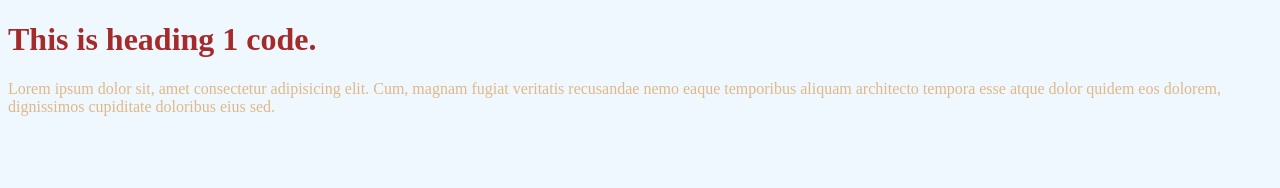
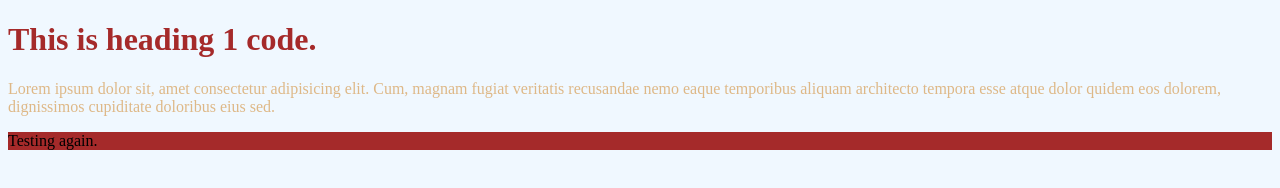
Before and after one commit to KhaingKhaing6921/My-Portfolio, a plain HTML site: page index.html in a window 1280 px wide. Drawn offline with Linux system fonts and the light colour scheme.

Commit message:
adding p tag and style codes

```diff
--- a/index.html
+++ b/index.html
@@ -9,5 +9,6 @@
 <body>
     <h1>This is heading 1 code.</h1>
     <header>Lorem ipsum dolor sit, amet consectetur adipisicing elit. Cum, magnam fugiat veritatis recusandae nemo eaque temporibus aliquam architecto tempora esse atque dolor quidem eos dolorem, dignissimos cupiditate doloribus eius sed.</header>
+    <p>Testing again.</p>
 </body>
 </html>
--- a/style.css
+++ b/style.css
@@ -8,3 +8,7 @@ h1{
 header{
     color: burlywood;
 }
+p{
+    background-color: brown;
+    color: #000;
+}
```
